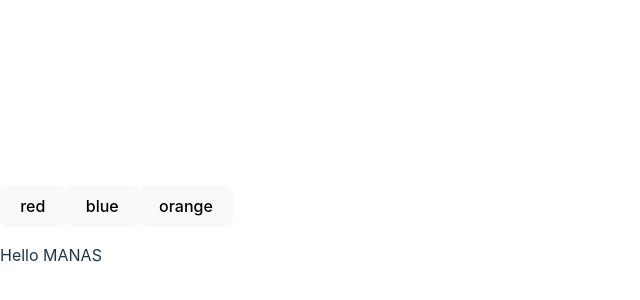
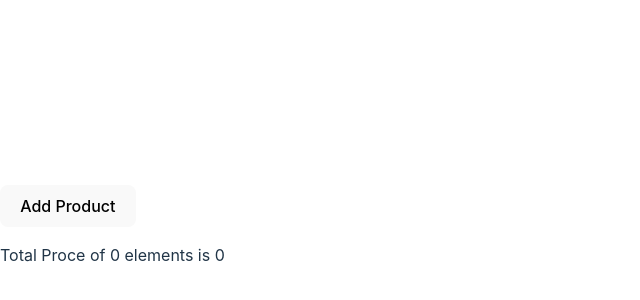
Before and after one commit to Manas0410/React_practice, a React (Vite) app: page / in a window 1280 px wide. Shown: the part 166-466 px from the top of the page, without its empty margins (0-640 px from the left). Built offline with nearby package versions, Linux system fonts and the light colour scheme.

Commit message:
prod-cart

```diff
--- a/src/Props/ButtoncolorParent.jsx
+++ b/src/Props/ButtoncolorParent.jsx
@@ -1,13 +1,17 @@
-import React from "react";
+import React, { useState } from "react";
 import Buttoncolorchild from "./Buttoncolorchild";
 
 const ButtoncolorParent = () => {
+  const [color, setcolor] = useState("");
+  const handleColor = (t) => {
+    setcolor(t);
+  };
   return (
     <div>
-      <button>red</button>
-      <button>blue</button>
-      <button>orange</button>
-      <Buttoncolorchild />
+      <button onClick={() => handleColor("red")}>red</button>
+      <button onClick={() => handleColor("blue")}>blue</button>
+      <button onClick={() => handleColor("orange")}>orange</button>
+      <Buttoncolorchild color={color} />
     </div>
   );
 };
--- a/src/Props/Buttoncolorchild.jsx
+++ b/src/Props/Buttoncolorchild.jsx
@@ -1,8 +1,8 @@
 import React from "react";
 
-const Buttoncolorchild = () => {
+const Buttoncolorchild = (prop) => {
   return (
-    <div>
+    <div style={{ color: prop.color }}>
       <p>Hello MANAS</p>
     </div>
   );
--- a/src/main.jsx
+++ b/src/main.jsx
@@ -2,11 +2,11 @@ import React from "react";
 import ReactDOM from "react-dom/client";
 // import App from './App.jsx'
 import "./index.css";
-import ButtoncolorParent from "./Props/ButtoncolorParent.jsx";
+import ProductView from "./props2/Products.layout";
 
 ReactDOM.createRoot(document.getElementById("root")).render(
   <React.StrictMode>
-    <ButtoncolorParent />
+    <ProductView />
   </React.StrictMode>
 );
 
--- /dev/null
+++ b/src/props2/Cart.layout.jsx
@@ -0,0 +1,18 @@
+const Cart = (props) => {
+  console.log("Inside Cart: ", props);
+
+  let totalPrice = 0;
+  for (let i = 0; i < props.myKey.length; i++) {
+    totalPrice += props.myKey[i].price;
+  }
+
+  return (
+    <div>
+      <p>
+        Total Proce of {props.myKey.length} elements is {totalPrice}
+      </p>
+    </div>
+  );
+};
+
+export default Cart;
--- /dev/null
+++ b/src/props2/Products.layout.jsx
@@ -0,0 +1,28 @@
+import { useState } from "react";
+import Cart from "./Cart.layout";
+
+const ProductView = () => {
+  const [products, setProducts] = useState([]);
+
+  const onAddNewProduct = () => {
+    setProducts((prevState) => {
+      return [
+        ...prevState,
+        {
+          name: "ABC",
+          price: Math.floor(Math.random() * 200) + 1,
+        },
+      ];
+    });
+  };
+
+  console.log("Products: ", products);
+  return (
+    <div>
+      <button onClick={onAddNewProduct}>Add Product</button>
+      <Cart myKey={products} />
+    </div>
+  );
+};
+
+export default ProductView;
```
